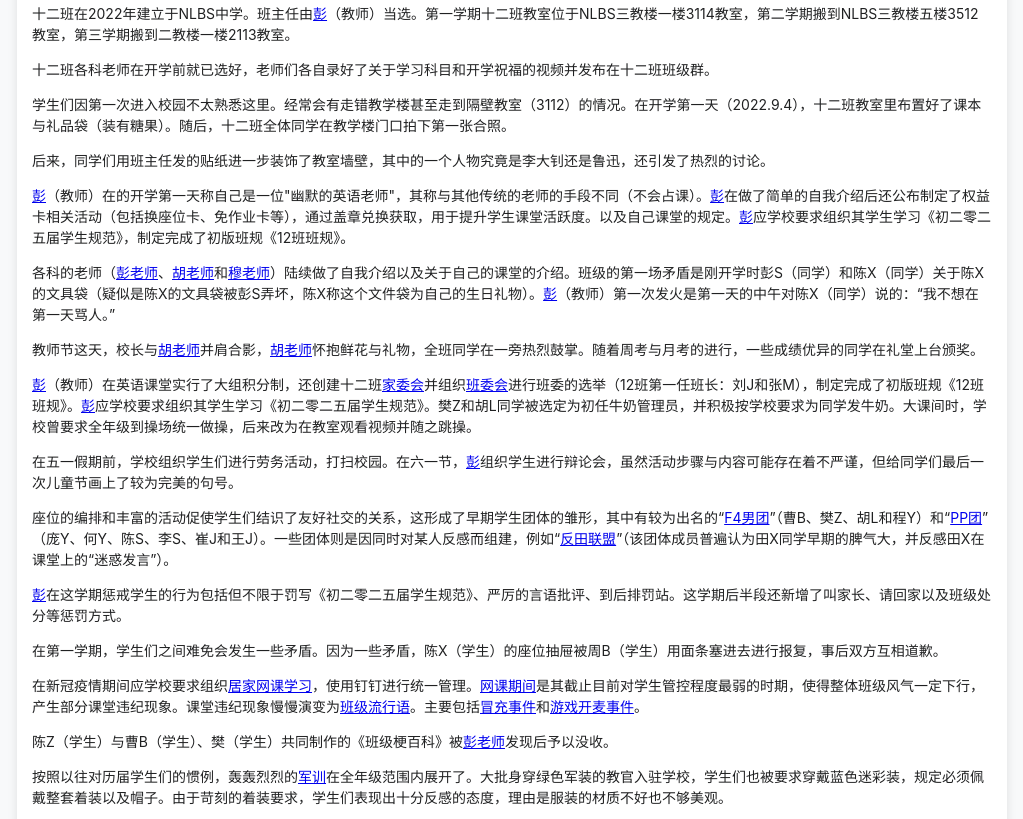
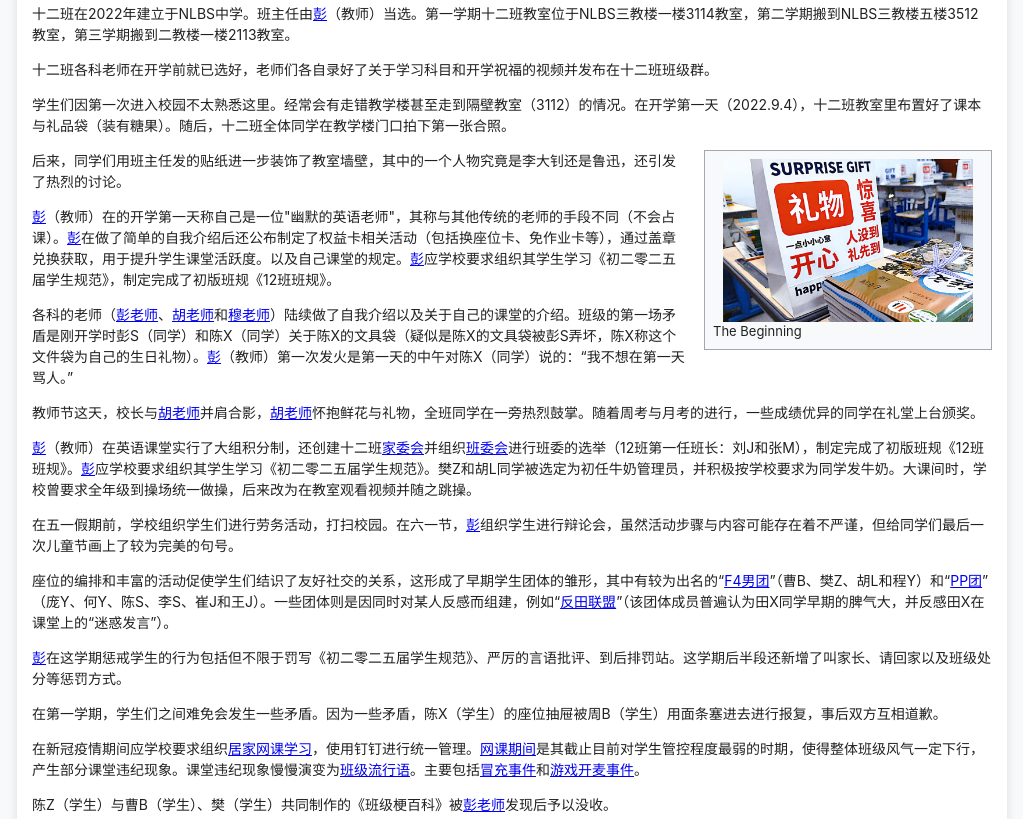
Before and after one commit to hljhlj121311/shierban.GitHub.io, a plain HTML site: page index.html in a window 1280 px wide. Shown: the part 3860-4679 px from the top of the page, without its empty margins (128-1151 px from the left). Drawn offline with Linux system fonts and the light colour scheme.

Commit message:
Update index.html

```diff
--- a/index.html
+++ b/index.html
@@ -731,6 +731,11 @@
 </p>
 		   <p></p>
 		<p>学生们因第一次进入校园不太熟悉这里。经常会有走错教学楼甚至走到隔壁教室（3112）的情况。在开学第一天（2022.9.4），十二班教室里布置好了课本与礼品袋（装有糖果）。随后，十二班全体同学在教学楼门口拍下第一张合照。
+			<div class="infobox">
+      <img src="https://cdn.jsdelivr.net/gh/hljhlj121311/shierban.GitHub.io@main/IMG_20251002_131630.jpg" alt="100">
+             <div class="icon-caption">The Beginning</div>
+
+			</div>
 
 
 </p>
```
